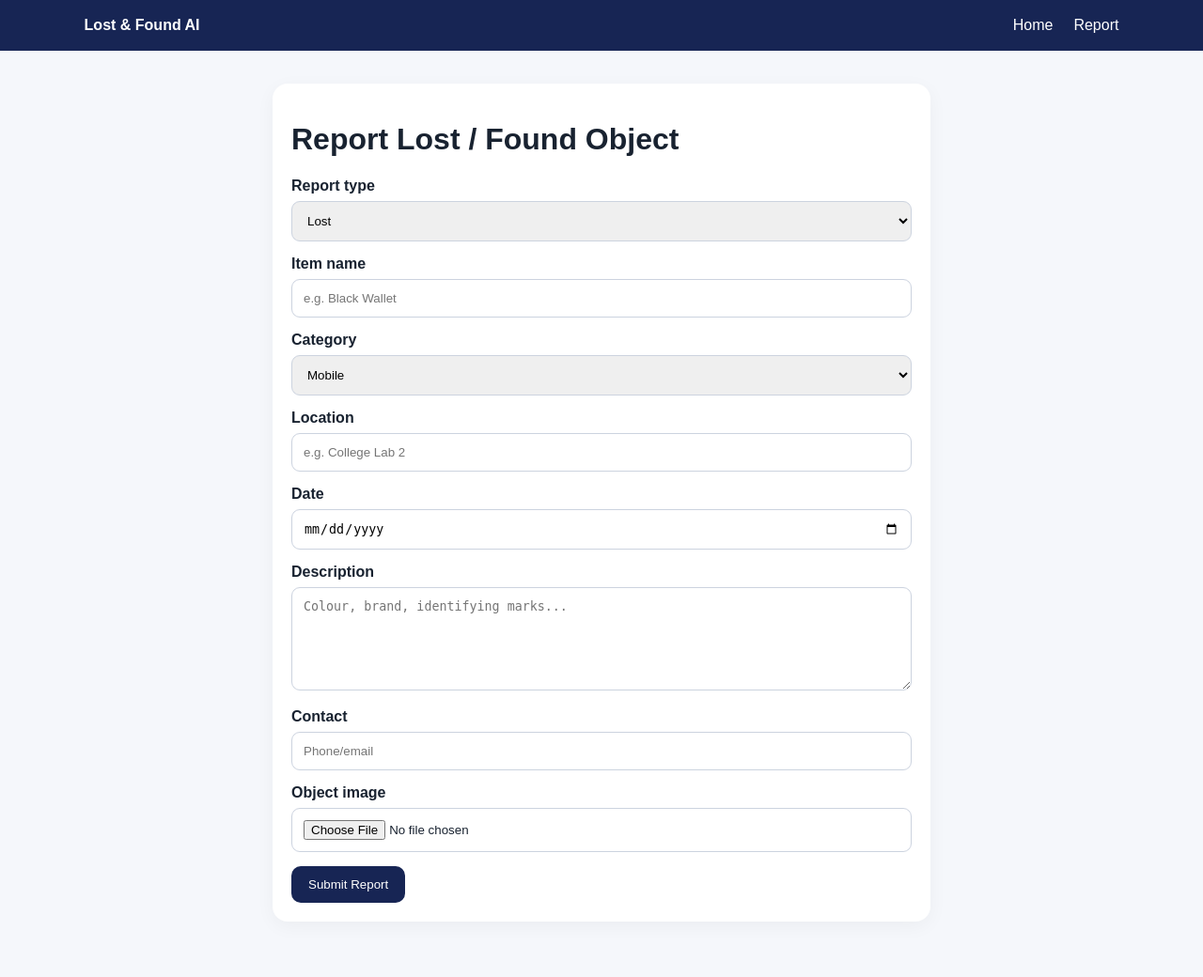
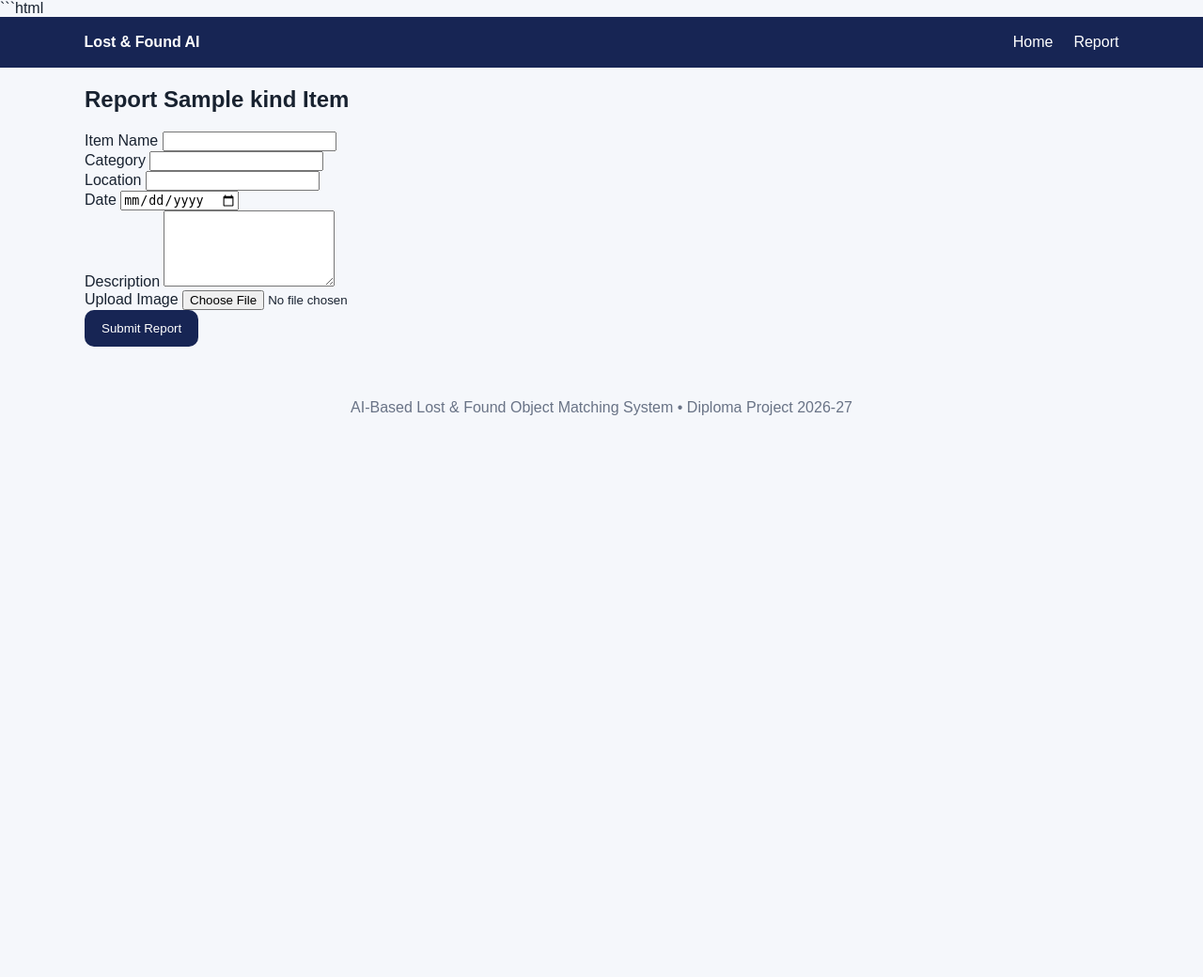
Before and after one commit to vaibhavahire404-dev/Ai-based-lost-found-website, a Flask app: template templates/report.html in a window 1280 px wide. Shown: the top 1040 px of the page at 94% size. After the commit the page ends 442 px from the top, so only its background shows below. Run offline with Flask 3, Linux system fonts and the light colour scheme; the template is opened without the code that fills it: most values are stand-ins (such as "Sample title", 1, 10 or a date in 2020).

Commit message:
Update report.html

````diff
--- a/templates/report.html
+++ b/templates/report.html
@@ -1 +1,45 @@
-{% extends 'base.html' %}{% block content %}<div class="formbox"><h1>Report Lost / Found Object</h1><form method="post" enctype="multipart/form-data"><label>Report type<select name="report_type"><option>Lost</option><option>Found</option></select></label><label>Item name<input name="item_name" required placeholder="e.g. Black Wallet"></label><label>Category<select name="category"><option>Mobile</option><option>Wallet</option><option>Bag</option><option>ID Card</option><option>Book</option><option>Keys</option><option>Other</option></select></label><label>Location<input name="location" required placeholder="e.g. College Lab 2"></label><label>Date<input type="date" name="report_date" required></label><label>Description<textarea name="description" placeholder="Colour, brand, identifying marks..."></textarea></label><label>Contact<input name="contact" required placeholder="Phone/email"></label><label>Object image<input type="file" name="image" accept="image/*"></label><button class="btn" type="submit">Submit Report</button></form></div>{% endblock %}
+```html
+{% extends "base.html" %}
+
+{% block content %}
+<div class="container">
+    <h2>Report {{ kind }} Item</h2>
+
+    <form method="POST" enctype="multipart/form-data">
+
+        <div>
+            <label>Item Name</label>
+            <input type="text" name="item_name" required>
+        </div>
+
+        <div>
+            <label>Category</label>
+            <input type="text" name="category" required>
+        </div>
+
+        <div>
+            <label>Location</label>
+            <input type="text" name="location" required>
+        </div>
+
+        <div>
+            <label>Date</label>
+            <input type="date" name="date" required>
+        </div>
+
+        <div>
+            <label>Description</label>
+            <textarea name="description" rows="5" required></textarea>
+        </div>
+
+        <div>
+            <label>Upload Image</label>
+            <input type="file" name="image" accept=".jpg,.jpeg,.png">
+        </div>
+
+        <button type="submit">Submit Report</button>
+
+    </form>
+</div>
+{% endblock %}
+```
````
